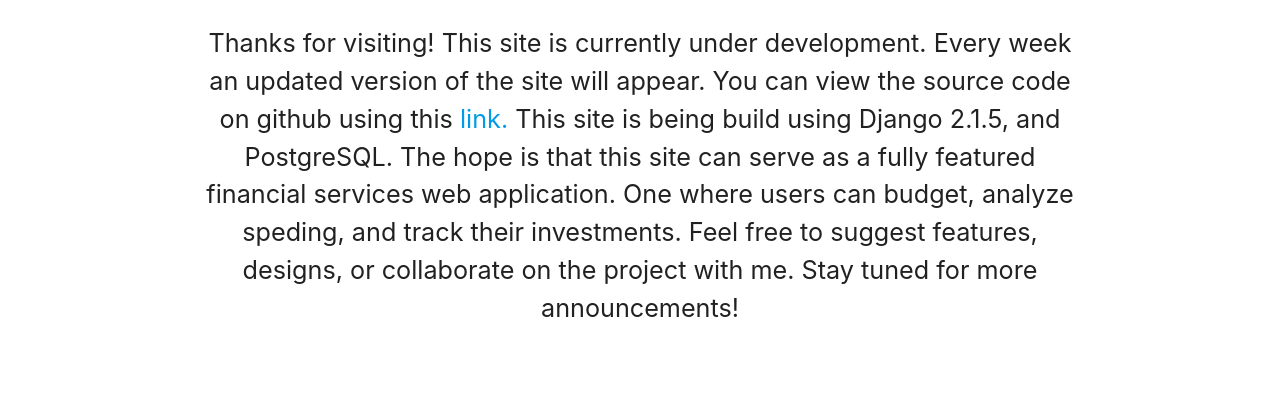
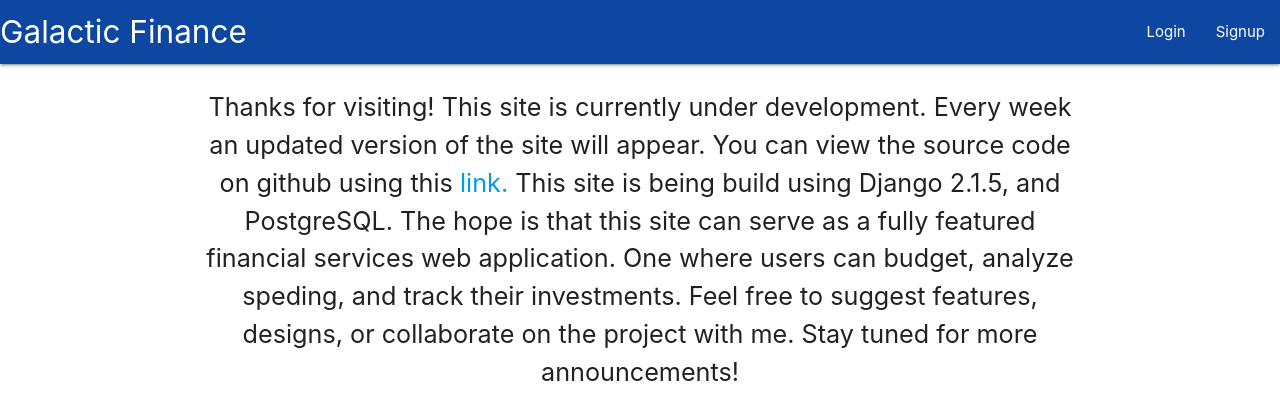
Before and after one commit to aerhao/galactic-finance, a Django app: page / in a window 1280 px wide. Shown: the top 420 px of the page. Run offline with Django 3.2, Linux system fonts and the light colour scheme; parts of the project's set-up code (start-up, migrations or seed data) failed here and were passed over.

Commit message:
Added navbar and configured it for mobile.

```diff
--- /dev/null
+++ b/galacticfinance/static/js/main.js
@@ -0,0 +1,4 @@
+document.addEventListener('DOMContentLoaded', function() {
+    var elems = document.querySelectorAll('.sidenav');
+    var instances = M.Sidenav.init(elems);
+  });
--- a/templates/base.html
+++ b/templates/base.html
@@ -7,11 +7,19 @@
         <meta http-equiv="X-UA-Compatible" content="ie=edge">
         <title>Galactic Finance</title>
 
+        <!--Import Google Icon Font-->
+        <link
+        href="https://fonts.googleapis.com/icon?family=Material+Icons"
+        rel="stylesheet">
+
         <!-- Compiled and minified CSS for Materialize CSS -->
-        <link rel="stylesheet" href="https://cdnjs.cloudflare.com/ajax/libs/materialize/1.0.0/css/materialize.min.css">
+        <link
+        rel="stylesheet"
+        href="https://cdnjs.cloudflare.com/ajax/libs/materialize/1.0.0/css/materialize.min.css">
 
         <!-- Custom CSS -->
-        <link rel="stylesheet" href="{% static 'css/styles.css' %}">
+        <link
+        rel="stylesheet" href="{% static 'css/styles.css' %}">
     </head>
 
     <body>
@@ -23,7 +31,14 @@
 
         {% include 'partials/_footer.html' %}
 
+        <!-- Custom JavaScript -->
+        <script
+            src="{% static 'js/main.js' %}">
+        </script>
+
         <!-- Compiled and minified JavaScript for Materialize CSS -->
-        <script src="https://cdnjs.cloudflare.com/ajax/libs/materialize/1.0.0/js/materialize.min.js"></script>
+        <script
+            src="https://cdnjs.cloudflare.com/ajax/libs/materialize/1.0.0/js/materialize.min.js">
+        </script>
     </body>
 </html>
--- a/templates/partials/_navbar.html
+++ b/templates/partials/_navbar.html
@@ -0,0 +1,15 @@
+ <nav>
+    <div class="nav-wrapper blue darken-4">
+      <a href="#!" class="brand-logo">Galactic Finance</a>
+      <a href="#" data-target="mobile-demo" class="sidenav-trigger"><i class="material-icons">menu</i></a>
+      <ul class="right hide-on-med-and-down">
+        <li><a href="#">Login</a></li>
+        <li><a href="#">Signup</a></li>
+      </ul>
+    </div>
+  </nav>
+
+  <ul class="sidenav" id="mobile-demo">
+    <li><a href="#">Login</a></li>
+    <li><a href="#">Signup</a></li>
+  </ul>
```
